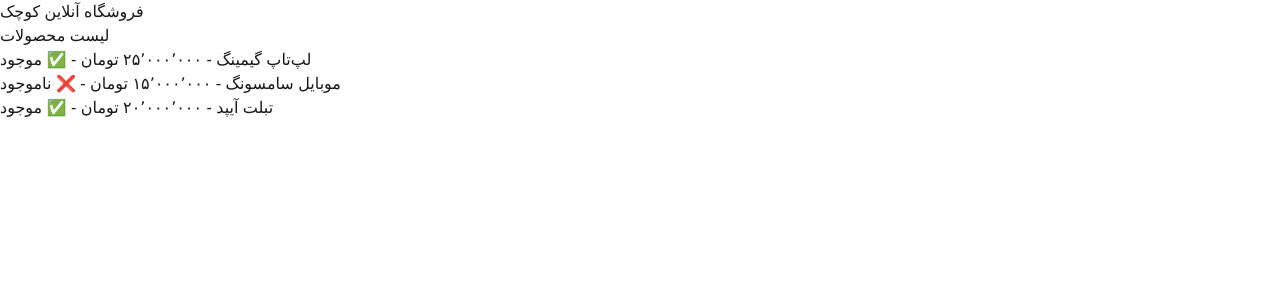
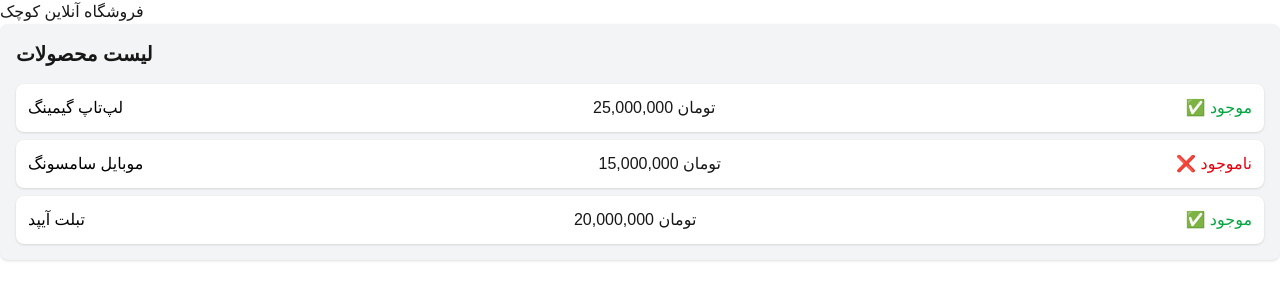
Before and after one commit to mohamad-massoudi/my-storee-typescript-next.js, a Next.js app in the folder my-store/: page / in a window 1280 px wide. Shown: the top 300 px of the page. Built offline with nearby package versions, Linux system fonts and the light colour scheme.

Commit message:
type vs interface

```diff
--- a/my-store/app/products.tsx
+++ b/my-store/app/products.tsx
@@ -5,27 +5,28 @@
   isAvailable: boolean;
 };
 
-  // لیست محصولات
 export const products: Product[] = [
   { id: 1, name: "لپ‌تاپ گیمینگ", price: 25000000, isAvailable: true },
   { id: 2, name: "موبایل سامسونگ", price: 15000000, isAvailable: false },
   { id: 3, name: "تبلت آیپد", price: 20000000, isAvailable: true },
 ];
 
-  // 🔹 فانکشن قالب‌بندی قیمت
-  function formatPrice(price: number): string {
-    return price.toLocaleString("fa-IR") + " تومان";
-  }
-
 // کامپوننت نمایش محصولات
 export default function ProductList() {
   return (
-      <div>
-        <h2>لیست محصولات</h2>
-        <ul>
+    <div className="p-4 bg-gray-100 rounded-lg shadow">
+      <h2 className="text-xl font-bold mb-4">لیست محصولات</h2>
+      <ul className="space-y-2">
         {products.map((product) => (
-            <li key={product.id}>
-              {product.name} - {formatPrice(product.price)} - {product.isAvailable ? "✅ موجود" : "❌ ناموجود"}
+          <li
+            key={product.id}
+            className="p-3 bg-white rounded-lg shadow flex justify-between items-center"
+          >
+            <span className="text-black">{product.name}</span>
+            <span>{product.price.toLocaleString()} تومان</span>
+            <span className={product.isAvailable ? "text-green-600" : "text-red-600"}>
+              {product.isAvailable ? "✅ موجود" : "❌ ناموجود"}
+            </span>
           </li>
         ))}
       </ul>
```
Lines whose indentation alone changed are shown as unchanged.
